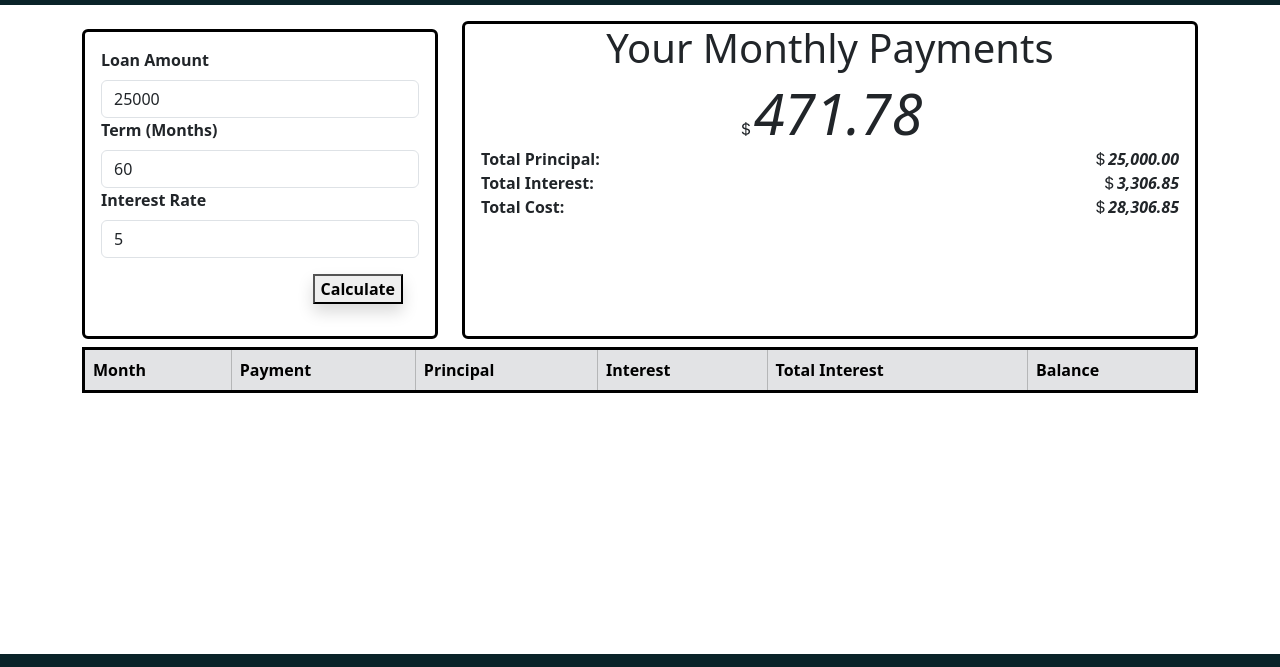
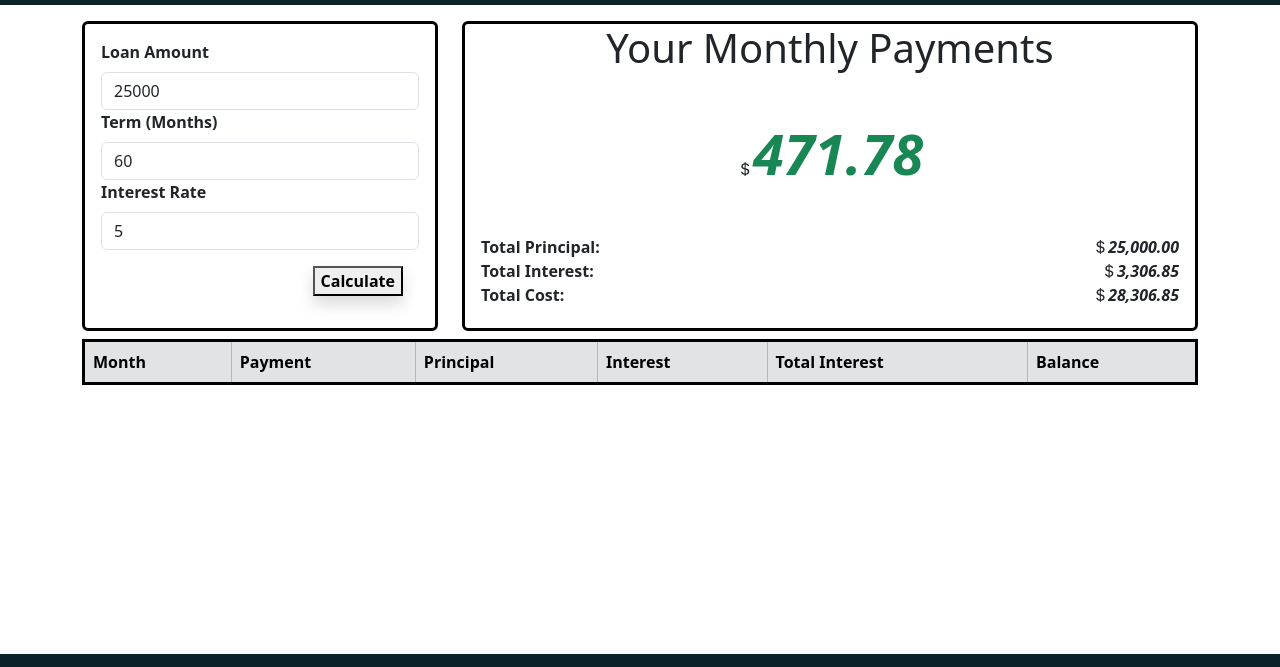
Before and after one commit to thomas065/CondoConsultants, a plain HTML site: page app.html in a window 1280 px wide. Shown: the part 66-733 px from the top of the page. Drawn offline with nearby package versions, Linux system fonts and the light colour scheme; some packages are replaced by stand-ins of ours; a script that the page names is missing.

Commit message:
updated code

```diff
--- a/app.html
+++ b/app.html
@@ -72,7 +72,14 @@
                         </li>
                         <li class="nav-item">
                             <!-- CHANGE ME TO THE REAL REPO LINK -->
-                            <a class="nav-link" href="https://github.com/thomas065/CondoConsultants" target="_blank" rel="noopener"> The Repo </a>
+                            <a
+                                class="nav-link"
+                                href="https://github.com/thomas065/CondoConsultants"
+                                target="_blank"
+                                rel="noopener"
+                            >
+                                The Repo
+                            </a>
                         </li>
                         <li class="nav-item">
                             <a
@@ -96,7 +103,7 @@
 
         <main class="container py-3">
             <div class="row row-cols-md-2">
-                <div class="col-12 col-md-4 gy-2">
+                <div class="col-12 col-md-4 gy-2 gy-md-0">
                     <div
                         class="border border-3 border-black p-3 rounded bg-white bg-opacity-75"
                     >
@@ -148,17 +155,19 @@
                         </div>
                     </div>
                 </div>
-                <div class="col-12 col-md-8 gy-md-0 order-first order-md-last">
+                <div class="col-12 col-md-8 order-first order-md-last">
                     <div
                         class="border border-3 border-black text-center rounded h-100 bg-white bg-opacity-75"
                     >
                         <h1>Your Monthly Payments</h1>
+                        <div class="my-5">
                             <i class="bi bi-currency-dollar"
-                            ><span class="display-4" id="displayPage"
+                                ><span class="display-4 text-success fw-bold" id="displayPage"
                                     >471.78</span
                                 ></i
                             >
-                        <div class="row ps-3 pe-3">
+                        </div>
+                        <div class="row row-cols-2 ps-3 pe-3">
                             <div class="col-6 text-start">
                                 <strong>Total Principal:</strong>
                             </div>
@@ -193,7 +202,6 @@
                     </div>
                 </div>
             </div>
-            <div class="row">
             <div class="col-12 table-responsive">
                 <table
                     class="table table-striped table-hover table-bordered border border-3 border-black mt-2"
@@ -213,9 +221,16 @@
                         class="synapse overflow-y-scroll"
                     >
                     <!-- calculations go here -->
+                    <!-- <tr class="">
+                        <th scope="row">1</th>
+                        <td id="payment">471.78</td>
+                        <td id="principal">367.61</td>
+                        <td id="interest">104.17</td>
+                        <td id="totalInterest">104.17</td>
+                        <td id="balance">24,632.39</td>
+                    </tr> -->
                     </tbody>
                 </table>
-                </div>
             </div>
         </main>
 
```
Lines whose indentation alone changed are shown as unchanged.
